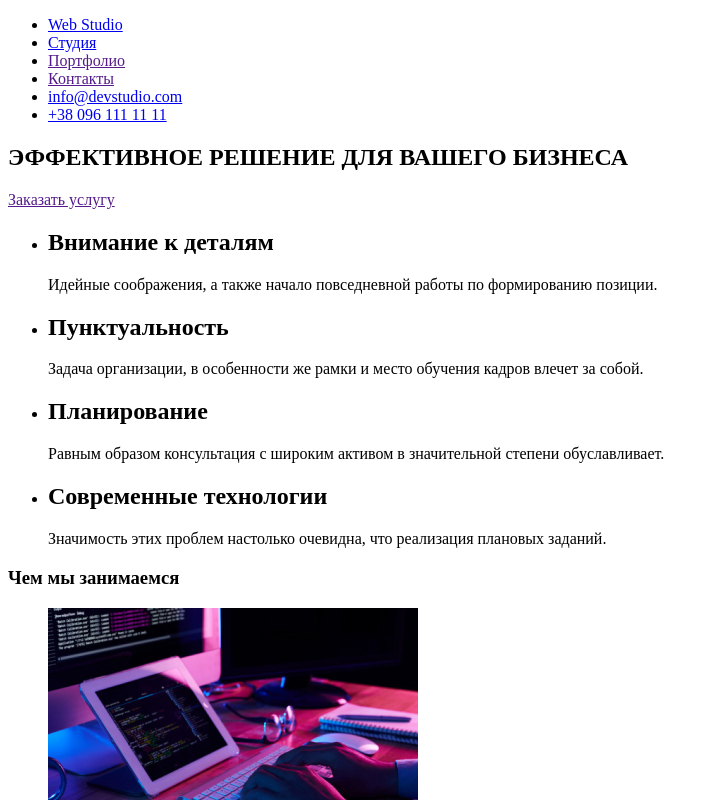
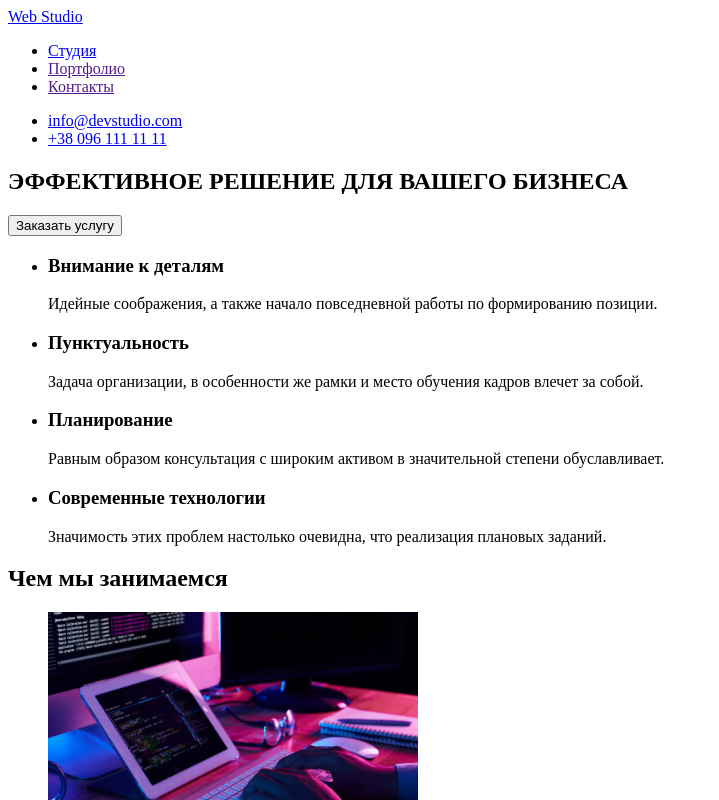
Before and after one commit to helenserdiuk/goit-markup-hw-01, a plain HTML site: page index.html in a window 1280 px wide. Shown: the top 800 px of the page, without its empty margins (0-719 px from the left). Drawn offline with Linux system fonts and the light colour scheme.

Commit message:
Исправлено
Некоторые исправления:
1) Убрали логотип из списка.
2) Добавили тег <nav>.
3) Заменили ссылку "Заказать услугу" кнопкой.
4) Исправили последовательность заголовков.
Проверили валидность - ошибок нет.

```diff
--- a/index.html
+++ b/index.html
@@ -8,11 +8,15 @@
     <body>
         <!--Верхняя линия-->
         <header>
+            <nav>
+            <a href="/">Web Studio</a>
             <ul>
-                <li><a href="/">Web Studio</a></li>
                 <li><a href="./index.html">Студия</a></li>
                 <li><a href="">Портфолио</a></li>
                 <li><a href="">Контакты</a></li>
+            </ul>
+            </nav>
+            <ul>
                 <li><a href="mailto:info@devstudio.com">info@devstudio.com</a></li>
                 <li><a href="tel:+380961111111">+38 096 111 11 11</a></li>
             </ul>
@@ -23,7 +27,7 @@
             <!--Шапка-->
             <section>
                 <h1>ЭФФЕКТИВНОЕ РЕШЕНИЕ ДЛЯ ВАШЕГО БИЗНЕСА</h1>
-                <a href="">Заказать услугу</a>
+                <button>Заказать услугу</button>
             </section>
 
             <!--Особенности-->
@@ -31,25 +35,25 @@
                 <ul>
                     <!--Feature 1-->
                     <li>
-                        <h2>Внимание к деталям</h2>
+                        <h3>Внимание к деталям</h3>
                         <p>Идейные соображения, а также начало повседневной работы по формированию позиции.</p>
                     </li>
 
                     <!--Feature 2-->
                     <li>
-                        <h2>Пунктуальность</h2>
+                        <h3>Пунктуальность</h3>
                         <p>Задача организации, в особенности же рамки и место обучения кадров влечет за собой.</p>
                     </li>
 
                     <!--Feature 3-->
                     <li>
-                        <h2>Планирование</h2>
+                        <h3>Планирование</h3>
                         <p>Равным образом консультация с широким активом в значительной степени обуславливает.</p>
                     </li>
 
                     <!--Feature 4-->
                     <li>
-                        <h2>Современные технологии</h2>
+                        <h3>Современные технологии</h3>
                         <p>Значимость этих проблем настолько очевидна, что реализация плановых заданий.</p>
                     </li>
                 </ul>
@@ -57,7 +61,7 @@
 
             <!--Чем мы занимаемся-->
             <section>
-                <h3>Чем мы занимаемся</h3>
+                <h2>Чем мы занимаемся</h2>
                     <ul>
                         <li><img src="./images/img.jpg" alt="write html" width="370" height="294"></li>
                         <li><img src="./images/img(1).jpg" alt="agree decign" width="370" height="294"></li>
@@ -67,26 +71,26 @@
 
             <!--Наша команда-->
             <section>
-                <h3>Наша команда</h3>
+                <h2>Наша команда</h2>
                     <ul>
                         <li>
                             <img src="./images/img(3).jpg" alt="Игорь Демьяненко" width="270" height="260">
-                            <h4>Игорь Демьяненко</h4>
+                            <h3>Игорь Демьяненко</h3>
                             <p>Product Designer</p>
                         </li>
                         <li>
                             <img src="./images/img(4).jpg" alt="Ольга Репина" width="270" height="260">
-                            <h4>Ольга Репина</h4>
+                            <h3>Ольга Репина</h3>
                             <p>Frontend Developer</p>
                         </li>
                         <li>
                             <img src="./images/img(5).jpg" alt="Николай Тарасов" width="270" height="260">
-                            <h4>Николай Тарасов</h4>
+                            <h3>Николай Тарасов</h3>
                             <p>Marketing</p>
                         </li>
                         <li>
                             <img src="./images/img(6).jpg" alt="Михаил Ермаков" width="270" height="260">
-                            <h4>Михаил Ермаков</h4>
+                            <h3>Михаил Ермаков</h3>
                             <p>Designer</p>
                         </li>
                     </ul>
```
